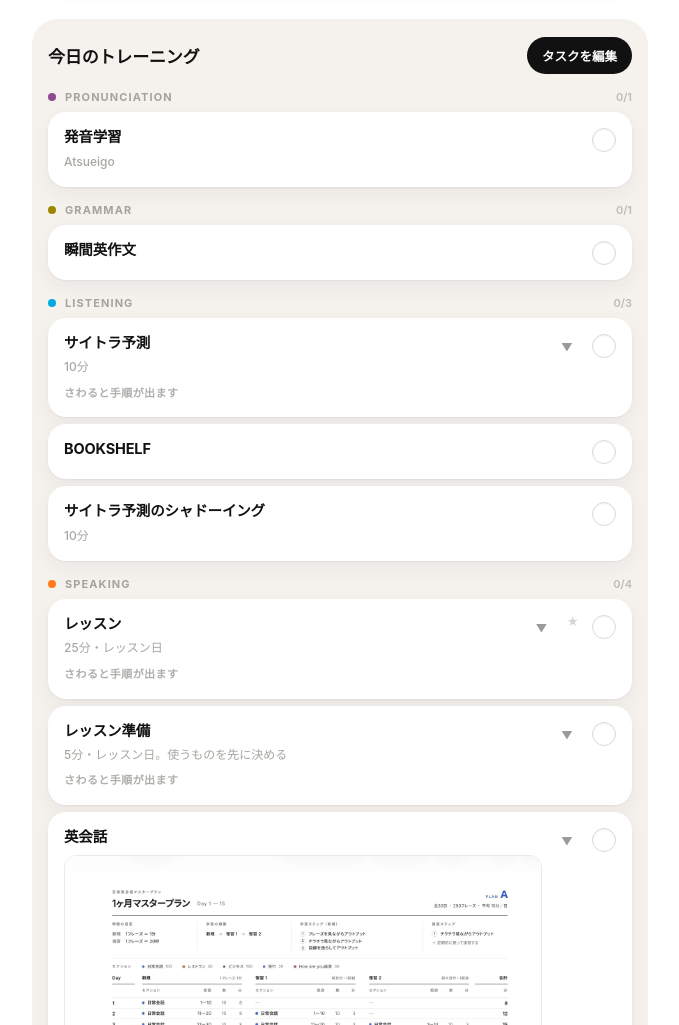
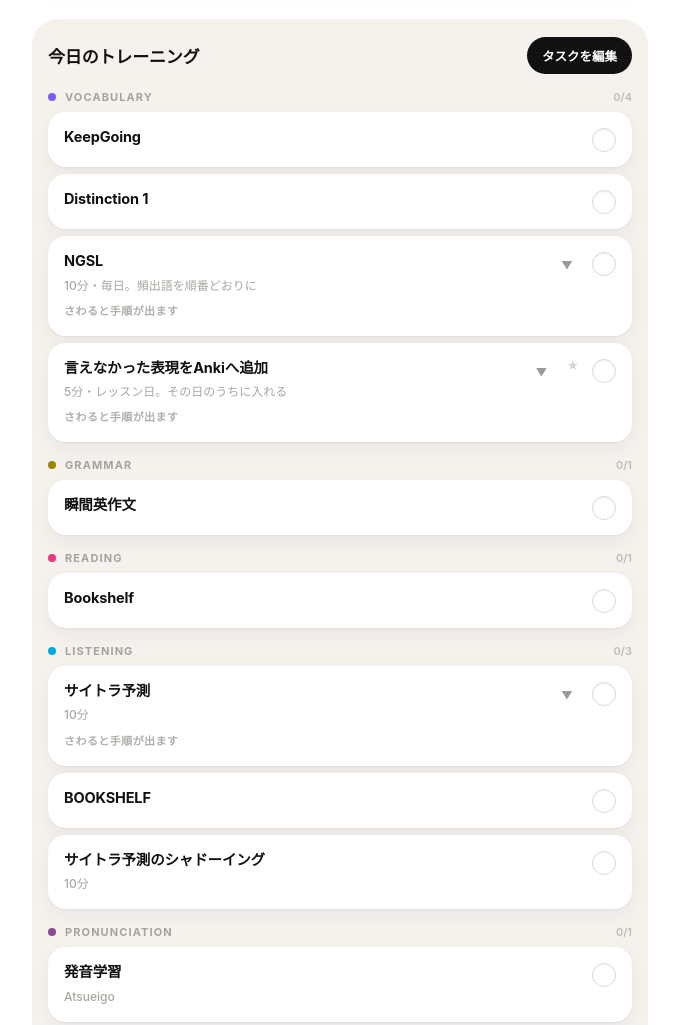
Before and after one commit to Cee-stars/Daily-repsssss, a plain HTML site: page index.html in a window 1280 px wide. Shown: the part 1334-2359 px from the top of the page, without its empty margins (300-979 px from the left). Drawn offline with Linux system fonts and the light colour scheme.

Commit message:
READING に Bookshelf を足し、枠を指定の順に並べ替える
・READING に「Bookshelf」。詳細なし、★なし、毎日の枠。
・枠の並びを VOCABULARY → GRAMMAR → READING → LISTENING →
  PRONUNCIATION → SPEAKING にした。一覧に出る順は CATS の順
  そのままなので、CATS を並べ替えただけ。
・WRITING は指定に無かったが、末尾に残した。いまこの枠を使っている
  タスクは1つも無いので画面には出ない。定義を消すと、過去に
  この枠で付けた記録が読めなくなる。
・TASKS_REV を 48 → 49。ORDER にも id を入れた。

ブラウザで確認：コンソールエラー 0 件。両方の日で指定どおりの順。
id の重複なし。

Co-Authored-By: Claude Opus 5 <noreply@anthropic.com>
Claude-Session: https://claude.ai/code/session_011SnoMJqoAJ7dJWP9Ei5HU2

```diff
--- a/index.html
+++ b/index.html
@@ -1060,13 +1060,15 @@ body::before{content:none}   /* 写真の地は真っ白。放射グラデーシ
 
 const CATS = [
   /* mark は控えに引くマーカーの色。soft より濃い。薄いままだと白地で見えない */
-  {id:"pron",       name:"PRONUNCIATION", jp:"発音",    c:"#8D4B92", soft:"#FDEBFD", mark:"#F5D0F6"},
-  {id:"grammar",    name:"GRAMMAR",    jp:"文法",        c:"#9C8600", soft:"#F5F4D9", mark:"#E5E1A8"},
-  {id:"listening",  name:"LISTENING",  jp:"リスニング",  c:"#00A9E0", soft:"#E6F6FD", mark:"#BEE6F7"},
-  {id:"speaking",   name:"SPEAKING",   jp:"スピーキング", c:"#FF7A18", soft:"#FFF3E8", mark:"#FFD9BA"},
-  {id:"writing",    name:"WRITING",    jp:"ライティング", c:"#00A56E", soft:"#E6F7F1", mark:"#BFEADA"},
-  {id:"vocab",      name:"VOCABULARY", jp:"語彙力",      c:"#7A5AF8", soft:"#EFEAFE", mark:"#D9CFFD"},
-  {id:"reading",    name:"READING",    jp:"リーディング", c:"#F0357E", soft:"#FFEBF3", mark:"#FBC8DB"}
+  {id:"vocab",      name:"VOCABULARY",    jp:"語彙力",      c:"#7A5AF8", soft:"#EFEAFE", mark:"#D9CFFD"},
+  {id:"grammar",    name:"GRAMMAR",       jp:"文法",        c:"#9C8600", soft:"#F5F4D9", mark:"#E5E1A8"},
+  {id:"reading",    name:"READING",       jp:"リーディング", c:"#F0357E", soft:"#FFEBF3", mark:"#FBC8DB"},
+  {id:"listening",  name:"LISTENING",     jp:"リスニング",  c:"#00A9E0", soft:"#E6F6FD", mark:"#BEE6F7"},
+  {id:"pron",       name:"PRONUNCIATION", jp:"発音",        c:"#8D4B92", soft:"#FDEBFD", mark:"#F5D0F6"},
+  {id:"speaking",   name:"SPEAKING",      jp:"スピーキング", c:"#FF7A18", soft:"#FFF3E8", mark:"#FFD9BA"},
+  /* 指定に無い枠。いま使っているタスクは無いので画面には出ないが、
+     定義を消すと過去の記録が読めなくなるので末尾に残す */
+  {id:"writing",    name:"WRITING",       jp:"ライティング", c:"#00A56E", soft:"#E6F7F1", mark:"#BFEADA"}
 ];
 const C = Object.fromEntries(CATS.map(c=>[c.id,c]));
 
@@ -1096,6 +1098,8 @@ const DEFAULT_TASKS = [
 
   {id:"shunkan", cat:"grammar", name:"瞬間英作文", core:false, dayType:"both", note:""},
 
+  {id:"rbook", cat:"reading", name:"Bookshelf", core:false, dayType:"both", note:""},
+
   {id:"extread", cat:"reading", name:"音声付き多読", core:true, dayType:"off",
    note:"20分・レッスンなし日。音声で1周、音だけで1周\n\n■ やり方\n① 音声を聞きながら読む\n② 同じ章を、音声だけで聞く\n\n■ コツ\n週1冊。3か月で15冊以上を目安にする\n②で分からない所が残っても戻らない。次の章へ進む\n同じシリーズを続ける。本を替えると、出会った語にもう一度会えない\n\n■ 効果\n文字で意味を取った章を音だけで追うので、読める語が聞ける語に変わる\n①では速さを自分で決められない。音声側に合わせる形になる\n\n■ 素材\n音声付きの本。シリーズは自分で決める"},
 
@@ -1142,7 +1146,7 @@ const DEFAULT_TASKS = [
    上の一覧を直したときは、この数字を1つ増やすこと。
    （時刻で比べていたが、端末で★を付け直すなどすると、その時刻が
      判定の時刻を追い越して入れ替えが届かなくなるのでやめた） */
-const TASKS_REV = 48;
+const TASKS_REV = 49;
 
 const KEY = "dailyreps.v2";
 const REMOTE = "data/state.json";   // Artifact 版の保存先
@@ -1825,7 +1829,7 @@ function toggle(id, src){
    見ているのは：やった数、何を残しているか、時刻、過ぎた日か、連続日数。 */
 const MINUTES = {extread:20, undsh:10, lmshadow:10, ngsl:10, prep5:5, lesson25:25, toanki:5};
 /* 残りの重さ順。先に手を付けてほしいものを上に置く */
-const ORDER = ["lesson25","prep5","eikaiwa","hissu","shunkan","pronlearn","toanki","ngsl","dist1","tobook","undsh","lmshadow","ybook","extread"];
+const ORDER = ["lesson25","prep5","eikaiwa","hissu","shunkan","pronlearn","rbook","toanki","ngsl","dist1","tobook","undsh","lmshadow","ybook","extread"];
 
 function nameOf(id){
   const t = state.tasks.find(x=>x.id===id);
--- a/sw.js
+++ b/sw.js
@@ -1,5 +1,5 @@
 // DAILY REPS — オフライン用のキャッシュ
-const CACHE = "dailyreps-v79";
+const CACHE = "dailyreps-v80";
 const FILES = ["./", "./index.html", "./manifest.webmanifest",
                "./icon-180.png", "./icon-192.png", "./icon.png",
                "./plan-a.webp", "./roadmap.webp", "./boom.webp", "./fire.webp"];
```
